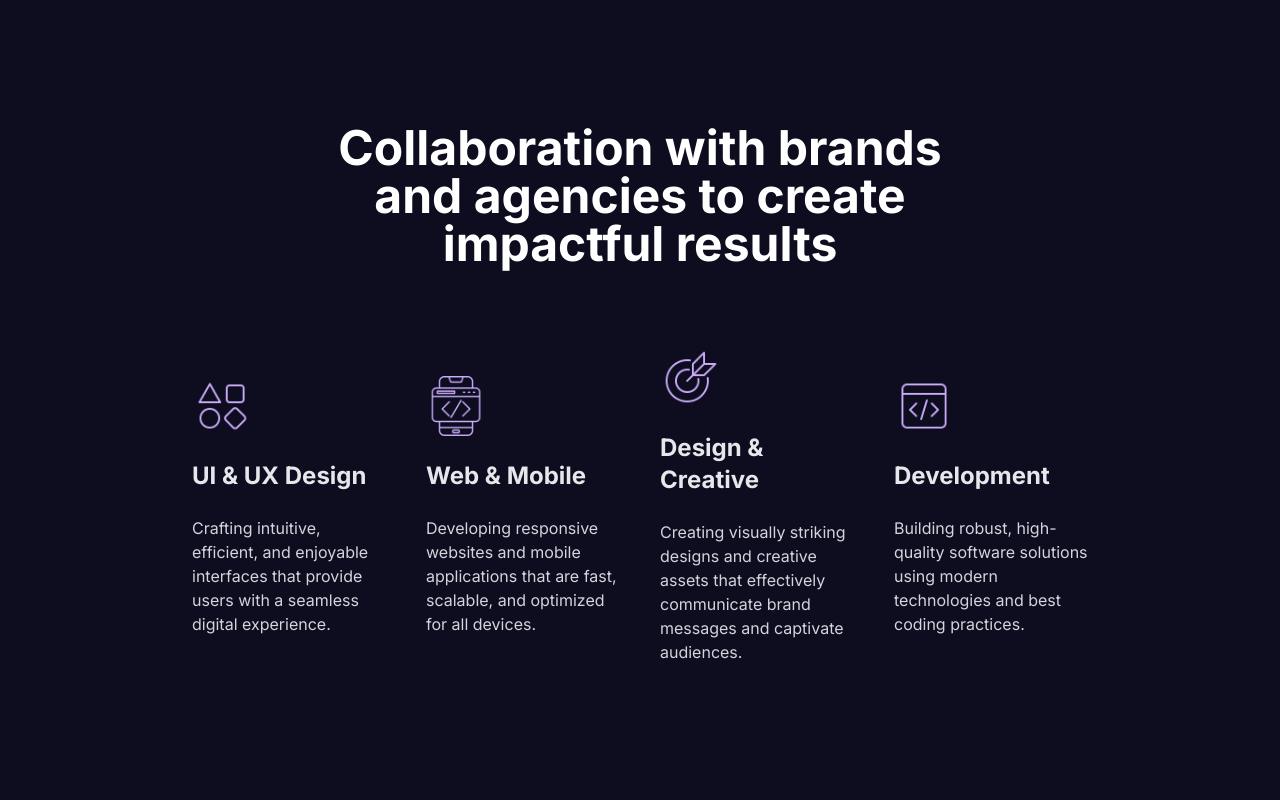
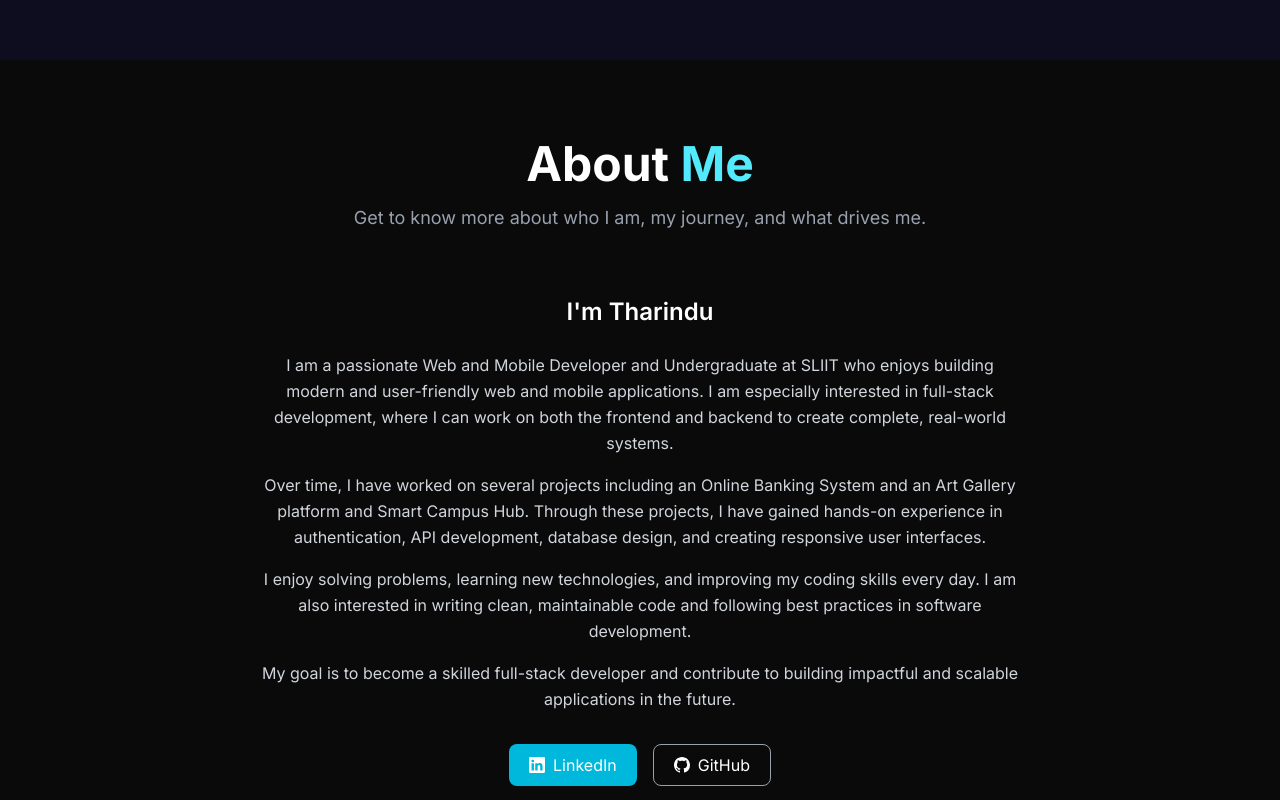
Before and after one commit to Tharindu409/portfolio, a Next.js app: page / in a window 1280 px wide. Shown: the part 740-1540 px from the top of the page. Built offline with nearby package versions, Linux system fonts and the light colour scheme.

Commit message:
modify the About page

```diff
--- a/components/Helper/Constatnt.tsx
+++ b/components/Helper/Constatnt.tsx
@@ -4,6 +4,5 @@ export const Navlink = [
   { id: 3, label: "Resume", url: "resume" },
   { id: 4, label: "Projects", url: "projects" },
   { id: 5, label: "Skills", url: "skills" },
-  { id: 6, label: "Blog", url: "blog" },
   { id: 7, label: "Contact", url: "contact" },
 ];
--- /dev/null
+++ b/components/Helper/Home/About/About.tsx
@@ -0,0 +1,108 @@
+"use client";
+
+import { BsLinkedin, BsGithub } from "react-icons/bs";
+
+export default function AboutPage() {
+  return (
+    <section className="min-h-screen bg-[#0a0a0a] text-white px-6 py-20">
+      <div className="max-w-3xl mx-auto">
+
+        {/* Heading */}
+        <div
+          className="text-center mb-16"
+          data-aos="fade-up"
+        >
+          <h1 className="text-4xl md:text-5xl font-bold">
+            About <span className="text-cyan-300">Me</span>
+          </h1>
+          <p className="text-gray-400 mt-4 text-lg">
+            Get to know more about who I am, my journey, and what drives me.
+          </p>
+        </div>
+
+        {/* Content */}
+        <div className="text-center">
+
+          <h2
+            className="text-2xl font-semibold mb-6"
+            data-aos="fade-up"
+            data-aos-delay="100"
+          >
+            I'm Tharindu
+          </h2>
+
+          <p
+            className="text-gray-300 leading-relaxed mb-4"
+            data-aos="fade-up"
+            data-aos-delay="200"
+          >
+            I am a passionate Web and Mobile Developer and Undergraduate at SLIIT who enjoys
+            building modern and user-friendly web and mobile applications. I am especially
+            interested in full-stack development, where I can work on both the
+            frontend and backend to create complete, real-world systems.
+          </p>
+
+          <p
+            className="text-gray-300 leading-relaxed mb-4"
+            data-aos="fade-up"
+            data-aos-delay="300"
+          >
+            Over time, I have worked on several projects including an Online
+            Banking System and an Art Gallery platform and Smart Campus Hub. Through these projects,
+            I have gained hands-on experience in authentication, API development,
+            database design, and creating responsive user interfaces.
+          </p>
+
+          <p
+            className="text-gray-300 leading-relaxed mb-4"
+            data-aos="fade-up"
+            data-aos-delay="400"
+          >
+            I enjoy solving problems, learning new technologies, and improving
+            my coding skills every day. I am also interested in writing clean,
+            maintainable code and following best practices in software
+            development.
+          </p>
+
+          <p
+            className="text-gray-300 leading-relaxed mb-8"
+            data-aos="fade-up"
+            data-aos-delay="500"
+          >
+            My goal is to become a skilled full-stack developer and contribute
+            to building impactful and scalable applications in the future.
+          </p>
+
+          {/* Buttons */}
+          <div
+            className="flex justify-center gap-4 flex-wrap"
+            data-aos="fade-up"
+            data-aos-delay="600"
+          >
+            <a
+              href="https://www.linkedin.com/tharindu-nadeeshan1/"
+              target="_blank"
+              rel="noopener noreferrer"
+              className="flex items-center gap-2 px-5 py-2 bg-cyan-500 hover:bg-cyan-600 rounded-lg transition"
+            >
+              <BsLinkedin />
+              LinkedIn
+            </a>
+
+            <a
+              href="https://github.com/Tharindu409"
+              target="_blank"
+              rel="noopener noreferrer"
+              className="flex items-center gap-2 px-5 py-2 border border-gray-400 hover:bg-white hover:text-black rounded-lg transition"
+            >
+              <BsGithub />
+              GitHub
+            </a>
+          </div>
+
+        </div>
+
+      </div>
+    </section>
+  );
+}
--- a/components/Helper/Home/Home.tsx
+++ b/components/Helper/Home/Home.tsx
@@ -6,7 +6,7 @@ import Resume from './Resume/Resume'
 import Projects from '../Home/Projects/Projects'
 import Skills from './Skills/Skills'
 import Contact from './Contact/Contact'
-
+import AboutPage from './About/About';
 import AOS from 'aos';
 import 'aos/dist/aos.css'; // You can also use <link> for styles
 
@@ -32,12 +32,14 @@ useEffect(()=>{
   return (
     <div className='overflow-hidden '>
       <Hero/>
+      <AboutPage/>
       <Services/>
       <Resume/>
       <Projects/>
       <Skills/>
       <Contact/>
 
+
     </div>
   )
 }
--- a/components/Helper/Home/Projects/Projects.tsx
+++ b/components/Helper/Home/Projects/Projects.tsx
@@ -97,7 +97,7 @@ export default function Projects() {
               exit={{ opacity: 0 }}
             >
               <motion.div
-                className="bg-[#111] w-[90%] md:w-[600px] p-6 rounded-xl border border-white/20 relative z-[10001]"
+                className="bg-[#111] w-[95%] max-w-[350px] md:max-w-[500px] p-6 rounded-xl border border-white/20 relative z-[10001]"
                 initial={{ scale: 0.8 }}
                 animate={{ scale: 1 }}
                 exit={{ scale: 0.8 }}
--- a/constant/constant.ts
+++ b/constant/constant.ts
@@ -3,6 +3,11 @@ export const Navlink = [
    id:1,
    url:'#',
    label:"Home",
+    },
+    {
+   id:8,
+   url:'/about',
+   label:"About",
     },
     {
    id:2,
--- /dev/null
+++ b/global.d.ts
@@ -0,0 +1 @@
+declare module '*.css';
```
